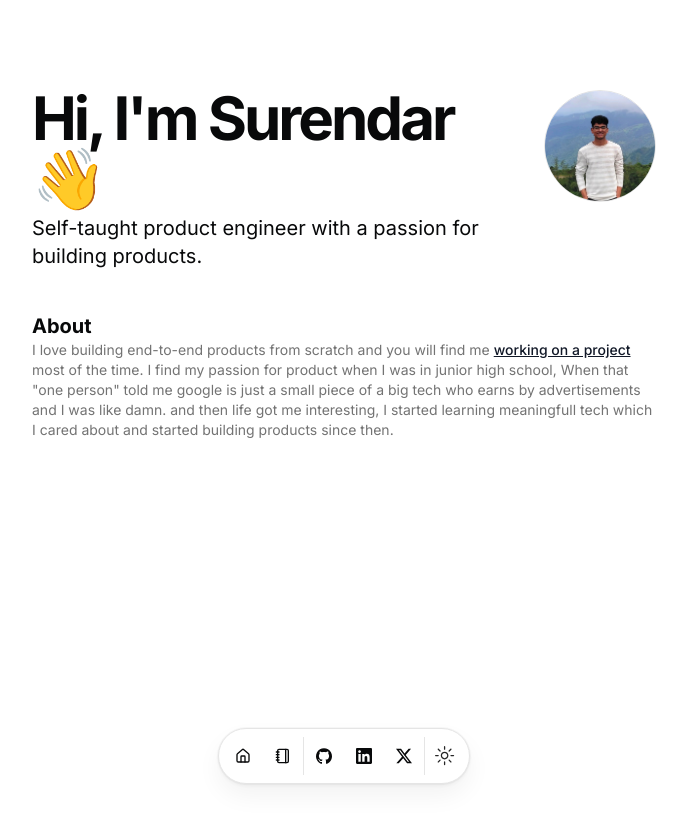
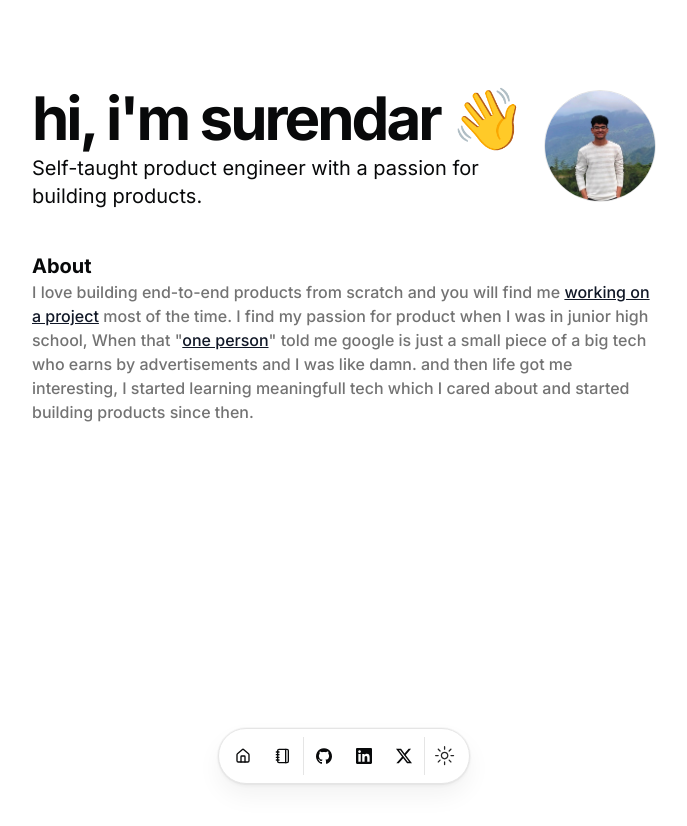
Before and after one commit to ssxdev/internet, a Next.js app: page / in a window 1280 px wide. Shown: the top 826 px of the page, without its empty margins (296-983 px from the left). Built offline with nearby package versions, Linux system fonts and the light colour scheme.

Commit message:
chore: update hero profile text

```diff
--- a/src/app/page.tsx
+++ b/src/app/page.tsx
@@ -34,9 +34,9 @@ function Hero() {
           <div className="flex flex-1 flex-col space-y-1.5">
             <BlurFadeText
               delay={BLUR_FADE_DELAY}
-              className="text-3xl font-bold tracking-tighter sm:text-5xl xl:text-6xl/none"
+              className="inline-block text-3xl font-bold tracking-tighter sm:text-5xl xl:text-6xl/none"
               yOffset={8}
-              text={`Hi, I'm ${DATA.name.split(' ')[0]} 👋`}
+              text={`hi, i'm ${DATA.name.split(' ')[0]} 👋`}
             />
             <BlurFadeText
               className="max-w-[600px] md:text-xl"
@@ -63,7 +63,7 @@ function About() {
         <h2 className="text-xl font-bold">About</h2>
       </BlurFade>
       <BlurFade delay={BLUR_FADE_DELAY * 4}>
-        <Markdown className="prose max-w-full text-pretty font-sans text-sm text-muted-foreground dark:prose-invert">
+        <Markdown className="prose max-w-full text-pretty font-sans text-base font-medium text-muted-foreground dark:prose-invert">
           {DATA.summary}
         </Markdown>
       </BlurFade>
--- a/src/data/resume.tsx
+++ b/src/data/resume.tsx
@@ -2,7 +2,7 @@ import { CodeIcon, HomeIcon, NotebookIcon, PencilLine } from 'lucide-react'
 import { Icons } from '@/components/icons'
 
 export const DATA = {
-  name: 'Surendar Singh',
+  name: 'surendar singh',
   initials: 'SS',
   url: 'https://surendar.co',
   location: 'Chennai, IN',
@@ -10,7 +10,7 @@ export const DATA = {
   description:
     'Self-taught product engineer with a passion for building products.',
   summary:
-    'I love building end-to-end products from scratch and you will find me [working on a project](/code) most of the time. I find my passion for product when I was in junior high school, When that "one person" told me google is just a small piece of a big tech who earns by advertisements and I was like damn. and then life got me interesting, I started learning meaningfull tech which I cared about and started building products since then.',
+    'I love building end-to-end products from scratch and you will find me [working on a project](/code) most of the time. I find my passion for product when I was in junior high school, When that "[one person](https://www.linkedin.com/in/arivazhagan-s)" told me google is just a small piece of a big tech who earns by advertisements and I was like damn. and then life got me interesting, I started learning meaningfull tech which I cared about and started building products since then.',
   avatarUrl: '/me.jpg',
   skills: ['Next.js', 'Typescript', 'React', 'Node.js', 'MongoDB', 'Docker'],
   navbar: [
```
